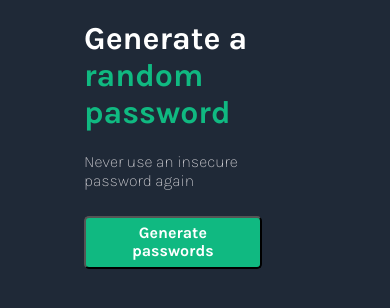
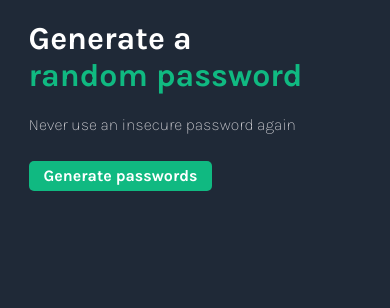
Before and after one commit to BLR19/password-generator, a website: page index.html in a window 390 px wide. Drawn offline with nearby package versions, Linux system fonts and the light colour scheme.

Commit message:
design update

```diff
--- a/index.css
+++ b/index.css
@@ -33,7 +33,7 @@ button {
     color: white;
     border-radius: 5px;
     cursor: pointer;
-    min-width: 80%;
+    border: none;
     max-width: 200px;
     font-weight: bold;
 }
@@ -47,3 +47,10 @@ main {
     width: 80%;
     align-items: center;
 }
+
+@media only screen and (max-width: 600px) {
+    #container {
+        width: 90%;
+        margin: auto;
+    }
+}
```
